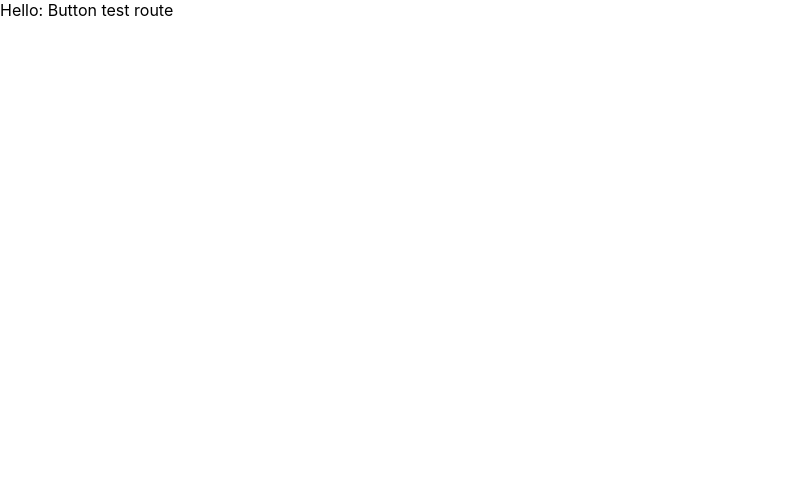
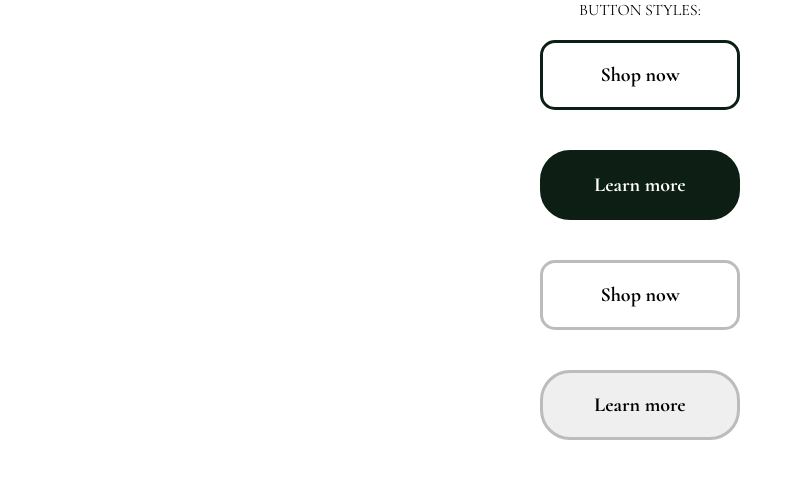
Before and after one commit to ShanemelAsuncion/Paraiso, a React (Create React App) app in the folder webapp/: page /buttonTest in a window 1280 px wide. Shown: the top 478 px of the page, without its empty margins (0-802 px from the left). Built offline with nearby package versions, Linux system fonts and the light colour scheme.

Commit message:
Components: Styled Buttons

```diff
--- a/webapp/package.json
+++ b/webapp/package.json
@@ -3,6 +3,9 @@
   "version": "0.1.0",
   "private": true,
   "dependencies": {
+    "@emotion/react": "^11.13.0",
+    "@emotion/styled": "^11.13.0",
+    "@mui/material": "^5.16.4",
     "@testing-library/jest-dom": "^5.17.0",
     "@testing-library/react": "^13.4.0",
     "@testing-library/user-event": "^13.5.0",
@@ -10,6 +13,7 @@
     "react-dom": "^18.3.1",
     "react-router-dom": "^6.25.1",
     "react-scripts": "^5.0.1",
+    "styled-components": "^6.1.12",
     "web-vitals": "^2.1.4"
   },
   "scripts": {
--- a/webapp/public/index.html
+++ b/webapp/public/index.html
@@ -3,6 +3,12 @@
   <head>
     <meta charset="utf-8" />
     <link rel="icon" href="%PUBLIC_URL%/favicon.ico" />
+    <link rel="preconnect" href="https://fonts.googleapis.com" />
+    <link rel="preconnect" href="https://fonts.gstatic.com" crossorigin />
+    <link
+      href="https://fonts.googleapis.com/css2?family=Cormorant:ital,wght@0,300..700;1,300..700&display=swap"
+      rel="stylesheet"
+    />
     <meta name="viewport" content="width=device-width, initial-scale=1" />
     <meta name="theme-color" content="#000000" />
     <meta
--- /dev/null
+++ b/webapp/src/components/ThemedButton.jsx
@@ -0,0 +1,28 @@
+import React from "react";
+import { Colors } from "./styles";
+import styled from 'styled-components';
+
+const StyledButton = styled.button`
+    background-color: ${(props) => (props.type == 'outline' ?'transparent' : props.color)};
+    font-size: 20px;
+    color: ${(props) => (props.color == Colors.darkGreen & props.type == 'filled' ? 'white' : 'black')};
+    border: solid 3px;
+    border-color:  ${(props) => (props.color == 'neutral' ? Colors.neutral: Colors.darkGreen)};
+    padding:20px;
+    width: 200px;
+    font-family:Cormorant;
+    font-weight:700;
+    margin: 20px;
+    border-radius: ${(props) => (props.type == 'filled' ? '30px': '15px')};
+`;
+
+export function ThemedButton({color,type,label,...extraprops}){
+    if (color == "green"){
+        color= Colors.darkGreen;
+    }
+    return(
+        <div>
+        <StyledButton color={color} type={type}> {label} </StyledButton>
+        </div>
+    )
+}
--- /dev/null
+++ b/webapp/src/components/styles.jsx
@@ -0,0 +1,20 @@
+export const Colors = {
+    darkGreen : '#0D1F14',
+    neutral : '#BCBCBC',
+}
+
+export const Spacing = {
+    screen_p: 28,
+    xl: 48,
+    lg: 24,
+    md: 16,
+    sm: 8,
+    xs: 4,
+};
+
+export const FontSize = {
+    lg: 48,
+    md: 24,
+    sm: 16,
+    xs: 12,
+};
--- a/webapp/src/index.css
+++ b/webapp/src/index.css
@@ -1,10 +1,6 @@
 body {
   margin: 0;
-  font-family: -apple-system, BlinkMacSystemFont, 'Segoe UI', 'Roboto', 'Oxygen',
-    'Ubuntu', 'Cantarell', 'Fira Sans', 'Droid Sans', 'Helvetica Neue',
-    sans-serif;
-  -webkit-font-smoothing: antialiased;
-  -moz-osx-font-smoothing: grayscale;
+  font-family: Cormorant
 }
 
 code {
--- a/webapp/src/pages/tests/ButtonTest.js
+++ b/webapp/src/pages/tests/ButtonTest.js
@@ -1,14 +1,28 @@
-
+import { height, margin } from "@mui/system";
+import { ThemedButton } from "../../components/ThemedButton";
 
 function ButtonTest(){
 
 
     return(
-        <div>
-            Hello: Button test route
-
+        <div style={styles.container}>
+            BUTTON STYLES:
+            <ThemedButton color='green'type="outline" label="Shop now" />
+            <ThemedButton color='green' type="filled" label="Learn more" />
+            <ThemedButton color='neutral'type="outline" label="Shop now" />
+            <ThemedButton color='neutral' type="filled" label="Learn more" />
         </div>
     )
 }
 
+const styles = {
+    container:{
+        display: 'flex',
+        flexDirection: 'column',
+        marginBottom: '50px',
+        justifyContent: 'center',
+        alignItems: 'center',
+    }
+}
+
 export default ButtonTest;
```
Also changed, not shown: webapp/src/App.css (+2 -9 lines), 1 other file (tests, documents, lock files or other folders).
